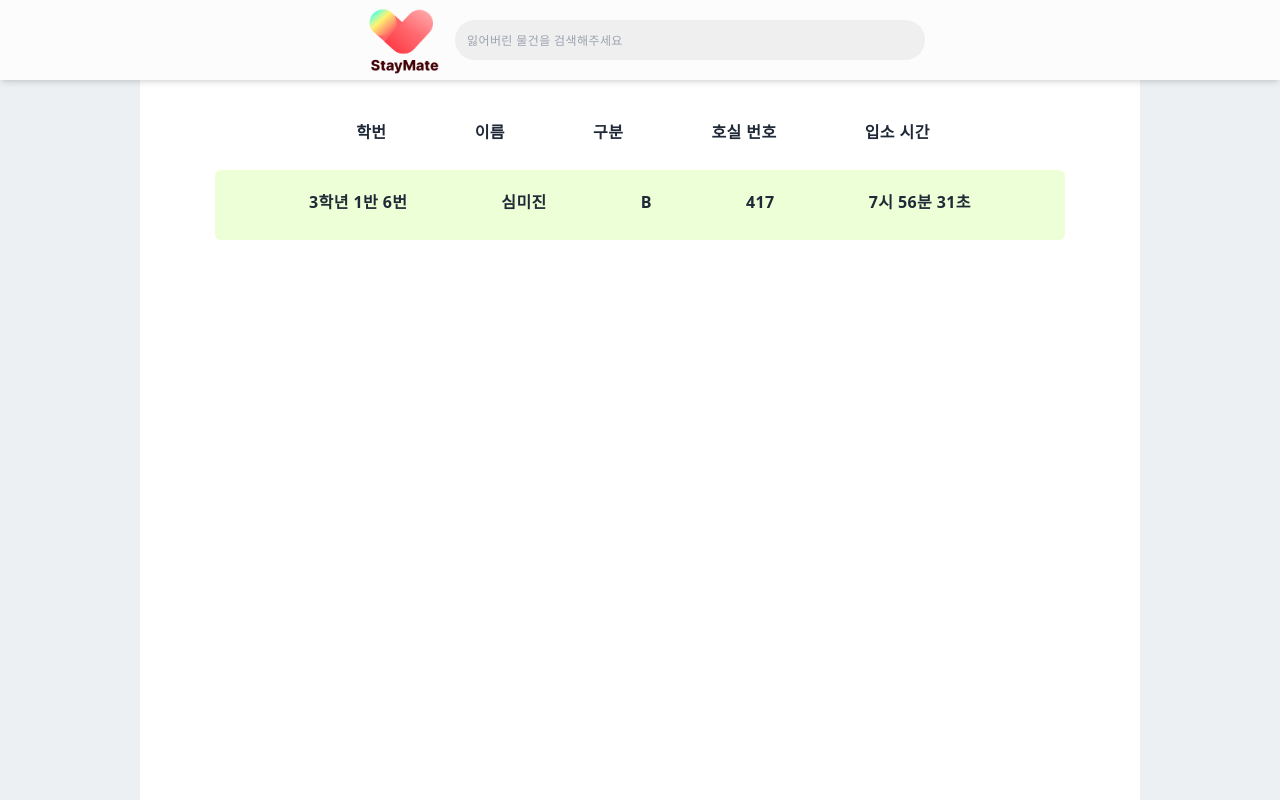
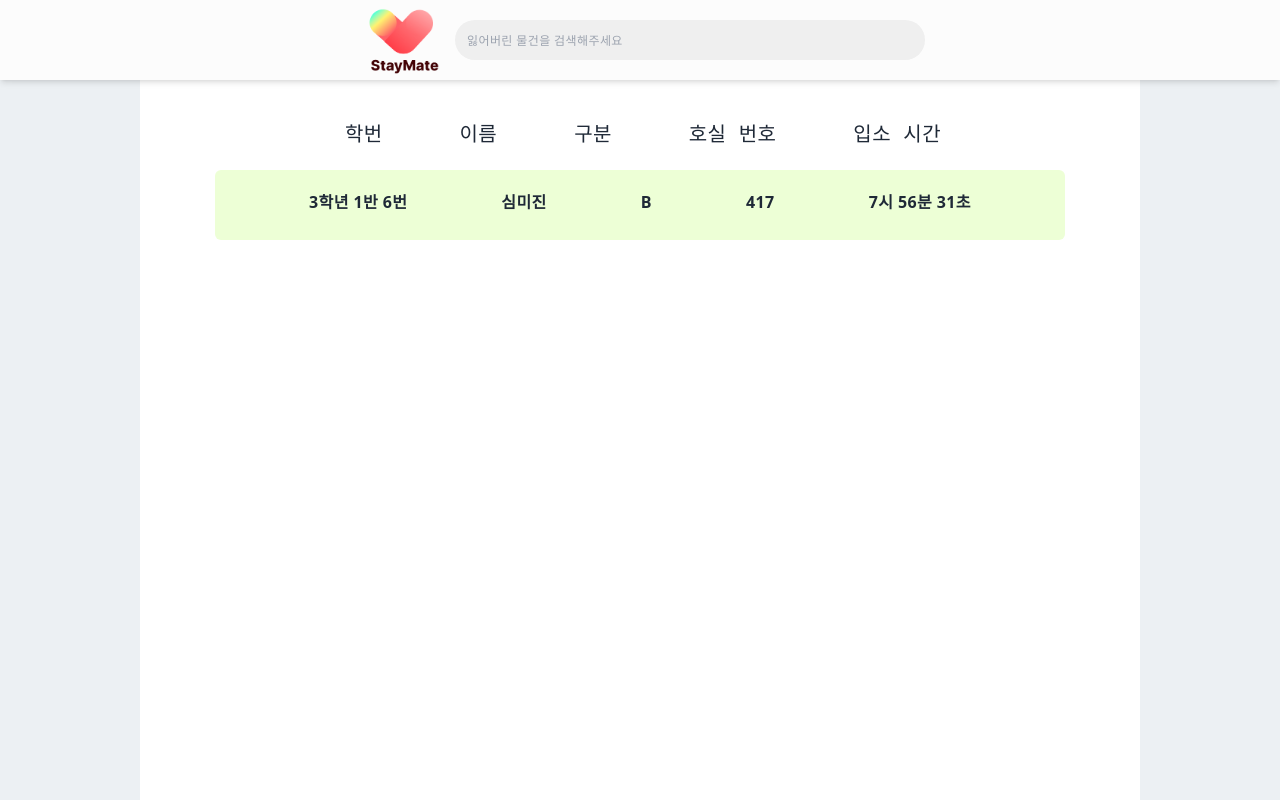
Before and after one commit to Stay-Mate/Stay-mate-client, a Next.js app: page /checkin in a window 1280 px wide. Shown: the top 800 px of the page. Built offline with nearby package versions, Linux system fonts and the light colour scheme.

Commit message:
💄 :: 학생 입소 현황 수정

```diff
--- a/components/Checkin/CheckinItem/index.tsx
+++ b/components/Checkin/CheckinItem/index.tsx
@@ -1,4 +1,4 @@
-import { User } from '@/types/checkin.type'
+import { User } from '@/types/user.type'
 import React from 'react'
 
 const CheckinItem = ({studentNumber, name, depart, roomNumber, checkinTime}:User) => {
--- a/components/Checkin/CheckinList/index.tsx
+++ b/components/Checkin/CheckinList/index.tsx
@@ -5,7 +5,7 @@ const CheckinList = () => {
   return (
     <div className="w-[1000px] h-[1000px] bg-[#fff] border-x-gray-950 m-auto pt-[100px]">
       <div className="w-[750px] h-[70px] rounded-md m-auto hover:cursor-pointer ml-32">
-        <ul className="flex justify-evenly font-bold pt-5">
+        <ul className="flex justify-evenly font-mono text-xl pt-5">
           <li>학번</li>
           <li>이름</li>
           <li>구분</li>
```
Also changed, not shown: types/user.type.ts (renamed from types/checkin.type.ts).
